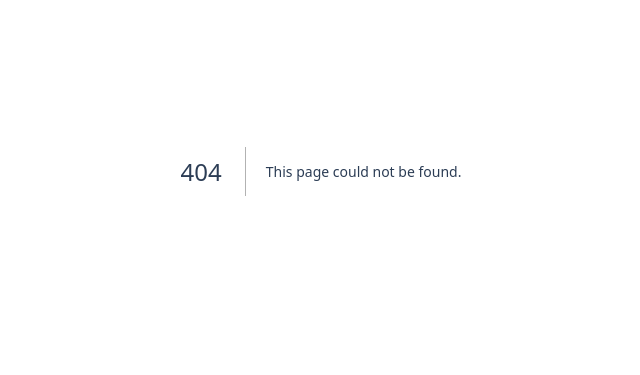
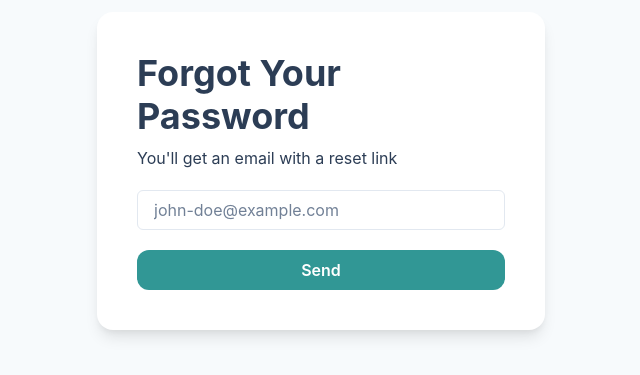
Before and after one commit to SamehMakkie/dop-front-end, a Next.js app: page /forgotpassword in a window 1280 px wide. Before the commit this address had no page. Shown: the part 229-604 px from the top of the page, without its empty margins (319-959 px from the left). Built offline with nearby package versions, Linux system fonts and the light colour scheme.

Commit message:
Add Forgot Password page

```diff
--- /dev/null
+++ b/pages/forgotpassword.js
@@ -0,0 +1,20 @@
+import { Button, Flex, FormControl, Heading, Input, Text, VStack } from "@chakra-ui/react";
+
+const ForgotPassword = () => {
+  return (
+    <Flex w="100%" minH="100vh" justifyContent={"center"} alignItems="center" bgColor={"gray.50"}>
+      <VStack w="100%" maxW={"md"} p={10} spacing={5} bgColor="white" borderRadius={"2xl"} boxShadow="lg">
+        <VStack w="100%" spacing={2}>
+          <Heading>Forgot Your Password</Heading>
+          <Text w="100%">You{"'"}ll get an email with a reset link</Text>
+        </VStack>
+        <FormControl>
+            <Input w="100%" type="email" placeholder="john-doe@example.com" />
+        </FormControl>
+        <Button w="100%" colorScheme={"teal"}>Send</Button>
+      </VStack>
+    </Flex>
+  );
+};
+
+export default ForgotPassword;
```
